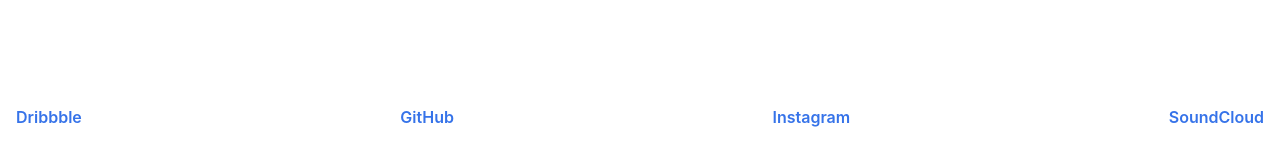
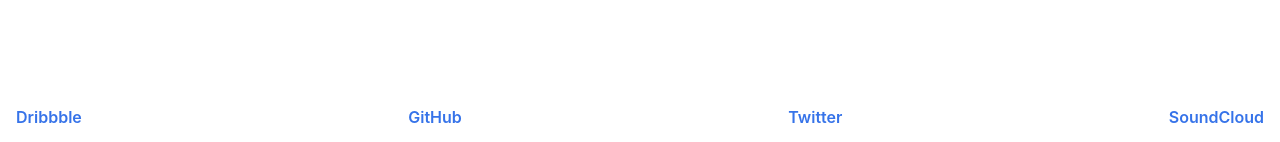
Before and after one commit to frekyll/frekyll, a Jekyll site: the page built from index.html, in a window 1280 px wide. Shown: the part 755-897 px from the top of the page. Built offline with Jekyll 4.4.1, drawn with Linux system fonts in a browser that asks for light colours.

Commit message:
Switch link to Twitter

```diff
--- a/_data/navigation.yml
+++ b/_data/navigation.yml
@@ -4,8 +4,8 @@
 - title: GitHub
   url: https://github.com/frekyll
 
-- title: Instagram
-  url: https://www.instagram.com/frekyll/
+- title: Twitter
+  url: https://twitter.com/frekyll
 
 - title: SoundCloud
   url: https://soundcloud.com/frekyll
```
